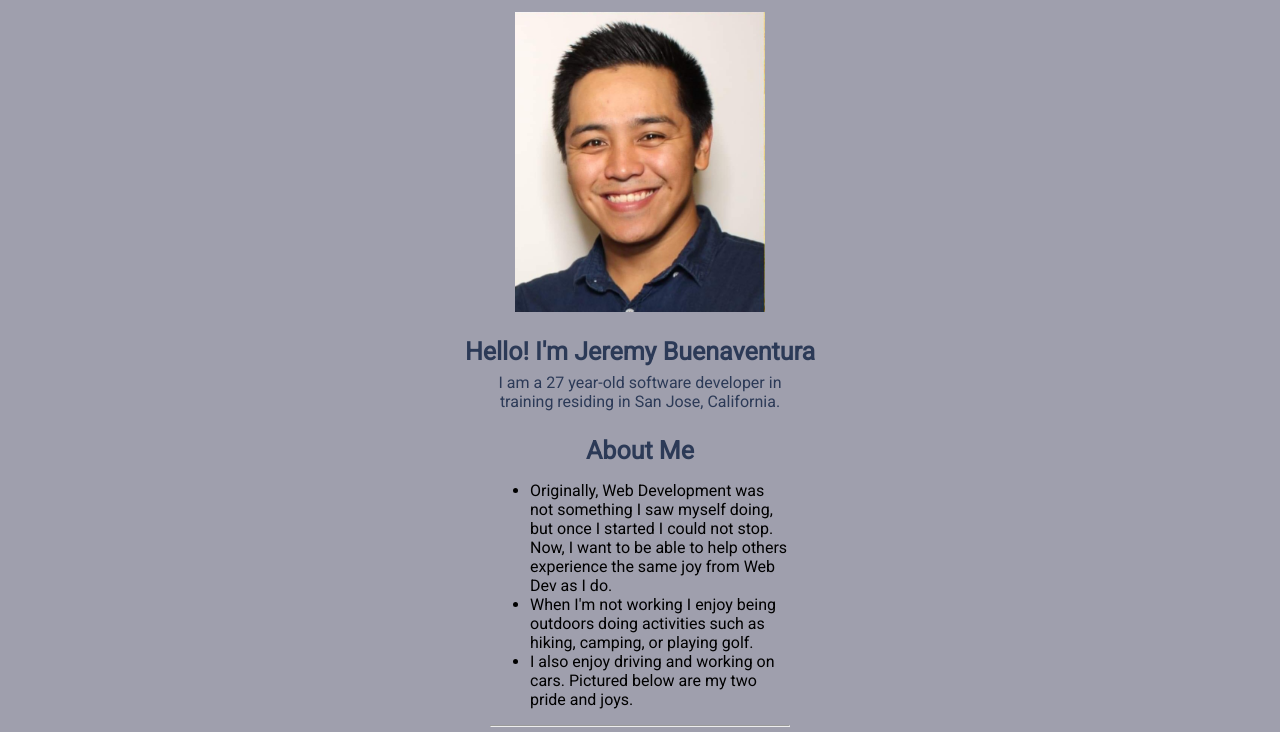
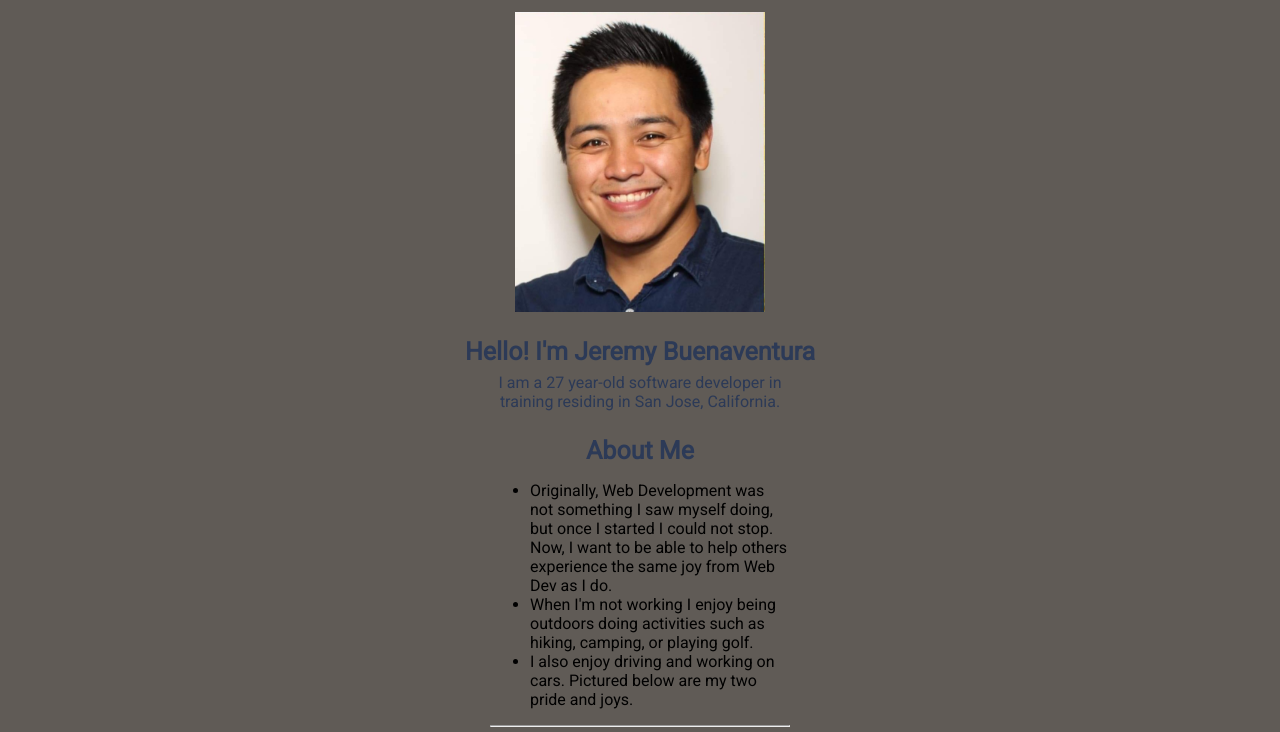
Before and after one commit to JeremyB23/jeremyb23.github.io, a plain HTML site: page index.html in a window 1280 px wide. Shown: the part 131-863 px from the top of the page. Drawn offline with Linux system fonts and the light colour scheme; grey boxes are pictures that could not be loaded; a script that the page names is missing.

Commit message:
Update style.css

```diff
--- a/style.css
+++ b/style.css
@@ -1,5 +1,5 @@
 body {
-  background-color:#9F9FAD;
+  background-color:#605B56;
   font-family: 'Roboto', sans-serif;
 }
 
```
